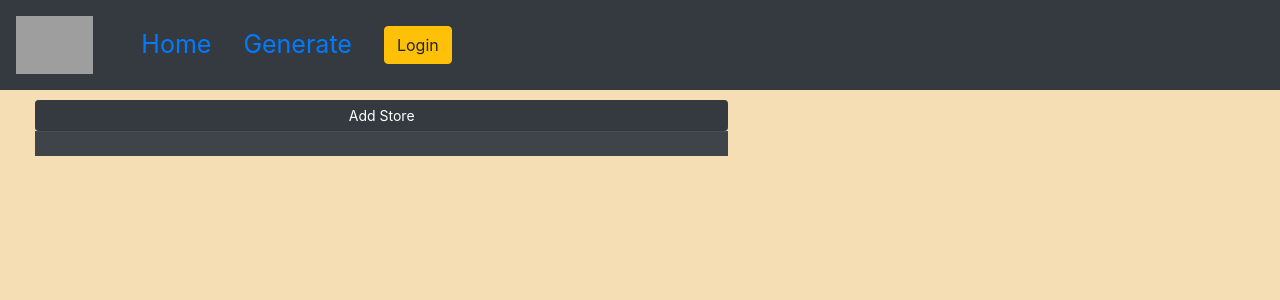
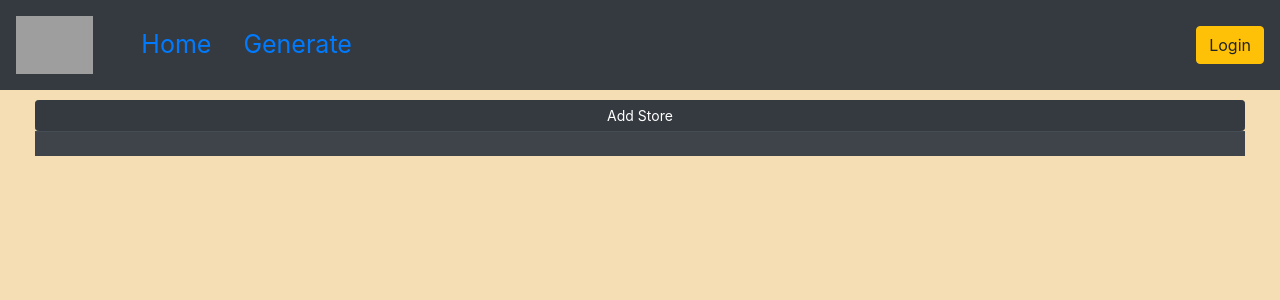
Before and after one commit to grzegorzgrzegorzak/Projekt_harmonogramu_JMP, a Django app: page / in a window 1280 px wide. Shown: the top 300 px of the page. Run offline with Django 4.2, Linux system fonts and the light colour scheme; lists and menus that the app fills with data are empty; some libraries are stand-ins or nearby versions; grey boxes are pictures that could not be loaded.

Commit message:
Navbar changes

```diff
--- a/Harmonogram/schedule/templates/schedule/navbar.html
+++ b/Harmonogram/schedule/templates/schedule/navbar.html
@@ -1,8 +1,10 @@
 {% load static %}
 <nav class="navbar navbar-expand-lg navbar-dark bg-dark">
-    <a class="navbar-brand logo" href="{% url 'schedule' %}"><img class="navbar logo-biedronki" src="{% static 'images/biedronka-footer.png' %}" ></a>
-    <a class="navbar-item" href="{% url 'schedule' %}">Home</a>
-    <a class="navbar-item" href="{% url 'generate' %}">Generate</a>
+    <div class="nav-container">
+        <a class="navbar-brand logo" href="{% url 'schedule' %}"><img class="navbar logo-biedronki" src="{% static 'images/biedronka-footer.png' %}" ></a>
+        <a class="navbar-item" href="{% url 'schedule' %}">Home</a>
+        <a class="navbar-item" href="{% url 'generate' %}">Generate</a>
+    </div>
     <div class="login-container">
         <a href="#"class="btn btn-warning">Login</a>
     </div>
--- a/Harmonogram/schedule/templates/schedule/schedule.html
+++ b/Harmonogram/schedule/templates/schedule/schedule.html
@@ -3,7 +3,7 @@
 {% block content %}
 
 <div class="row">
-    <div class="col-md-7">
+    <div class="col-md-12">
         <a class="btn btn-dark  btn-sm btn-block" href="">Add Store</a>
         <table class="table table-striped table-dark">
             <tr>
--- a/Harmonogram/static/css/navstyle.css
+++ b/Harmonogram/static/css/navstyle.css
@@ -1,6 +1,7 @@
 .navbar {
     height: 90px;
     padding: 16px 16px;
+    justify-content: space-between;
 }
 
 .logo-biedronki {
@@ -13,3 +14,8 @@
     font-size: 25px;
     padding: 0 32px 0 0;
 }
+
+.nav-container {
+    display: flex;
+    align-items: center;
+}
```
